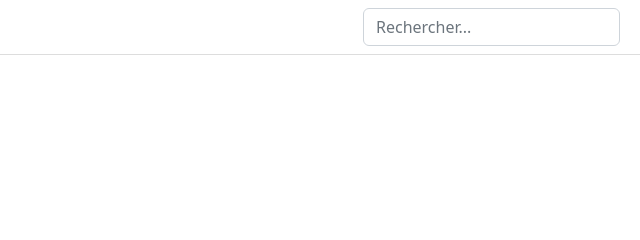
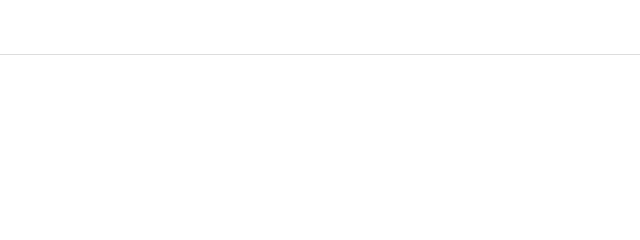
Before and after one commit to Cauchyzor/namtar-rules.bootstrap, a website: page index.html in a window 1280 px wide. Shown: the top 240 px of the page, 640-1280 px from the left. Drawn offline with nearby package versions, Linux system fonts and the light colour scheme.

Commit message:
Remove unmature search feature

```diff
--- a/index.html
+++ b/index.html
@@ -19,9 +19,6 @@
         <span class="sr-only">Toggle navigation</span>
         <i class="ic fa fa-bars"></i>
       </button>
-      <form class="d-flex" role="search">
-        <input class="form-control me-2" type="search" placeholder="Rechercher..." aria-label="Search">
-      </form>
     </div>
   </nav>
 </header>
```
